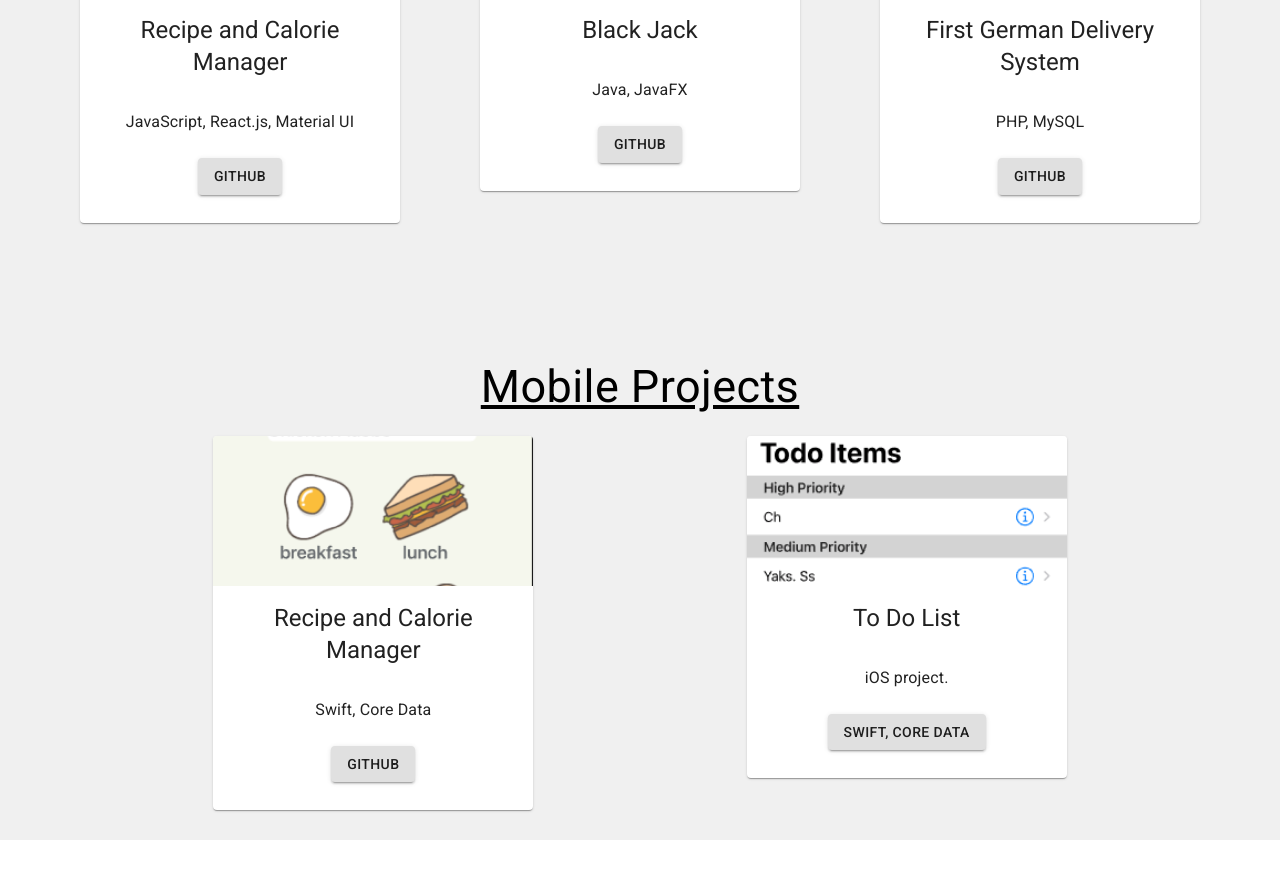
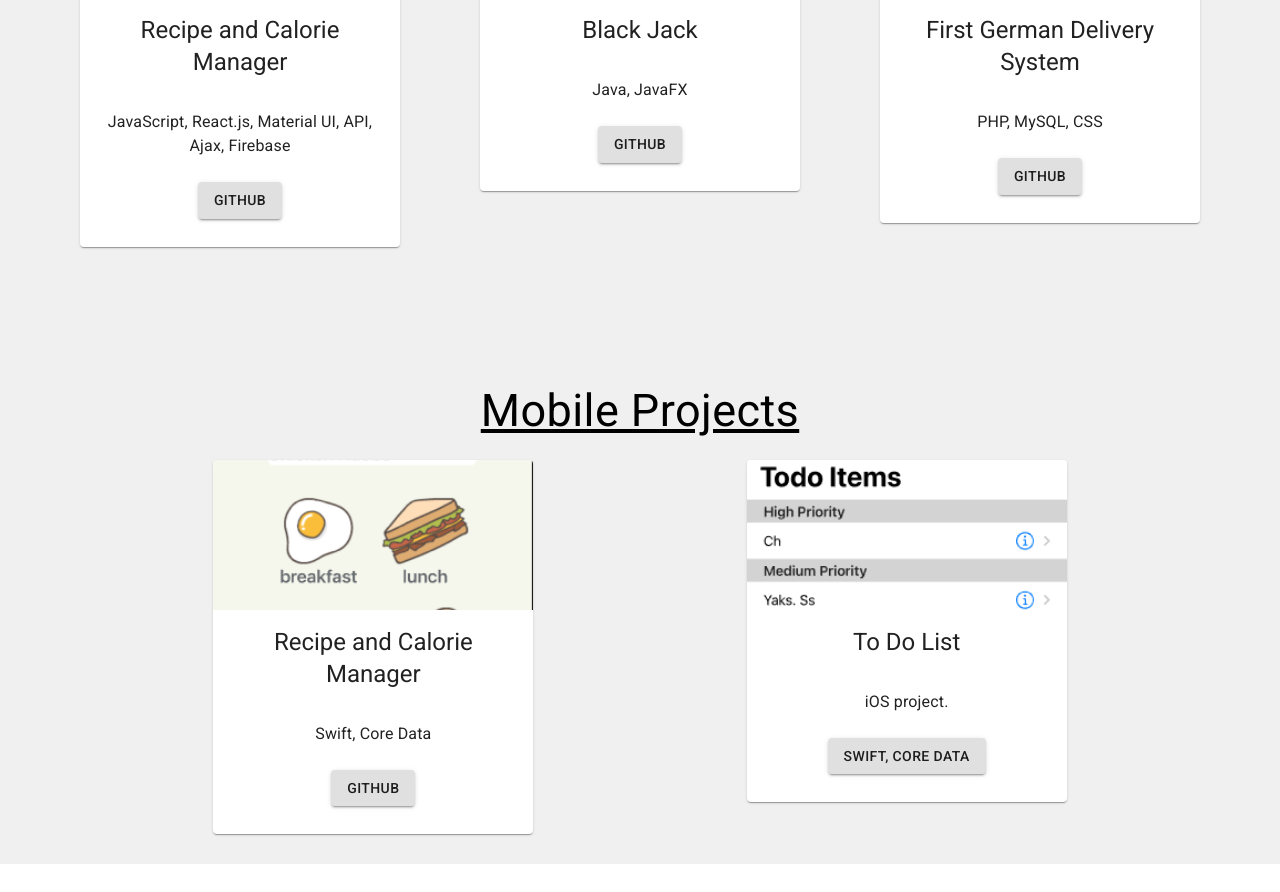
Before and after one commit to wangkalbi-gernessen/next-portfolio-website, a Next.js app: page / in a window 1280 px wide. Shown: the part 2282-3174 px from the top of the page. Built offline with nearby package versions, Linux system fonts and the light colour scheme.

Commit message:
Change content of React project

```diff
--- a/components/Projects.js
+++ b/components/Projects.js
@@ -79,11 +79,11 @@ const Projects = () => {
   const classes = useStyles();
 
   const webs = [
-    {id: 1, title: "Recipe and Calorie Manager", content: "JavaScript, React.js, Material UI", source: "GitHub", sourceHref: "https://github.com/wangkalbi-gernessen/React_Recipe_and_Calorie_Manager_App"/*, detail: "Detail"*/, image: "https://user-images.githubusercontent.com/37167797/126250654-9f98bb7a-99f0-49b3-9524-f43e68fa4058.png", language: "JavaScript, React.js, API, Material UI", library: "React.js"/*, picture1: "/blackjack_one.png", picture2: "/blackjack_two.png", description: "Black Jack is card game app. I’ve joined Black Jack project from the very beginning and helped launching the app. My responsibility is developing and maintaining the apps using Java and JavaFX. also code reviewing."*/
+    {id: 1, title: "Recipe and Calorie Manager", content: "JavaScript, React.js, Material UI, API, Ajax, Firebase", source: "GitHub", sourceHref: "https://github.com/wangkalbi-gernessen/React_Recipe_and_Calorie_Manager_App"/*, detail: "Detail"*/, image: "https://user-images.githubusercontent.com/37167797/126250654-9f98bb7a-99f0-49b3-9524-f43e68fa4058.png", language: "JavaScript, React.js, API, Material UI", library: "React.js"/*, picture1: "/blackjack_one.png", picture2: "/blackjack_two.png", description: "Black Jack is card game app. I’ve joined Black Jack project from the very beginning and helped launching the app. My responsibility is developing and maintaining the apps using Java and JavaFX. also code reviewing."*/
     },
     {id: 2, title: "Black Jack", content: "Java, JavaFX", source: "GitHub", sourceHref: "https://github.com/YumiMachino/Black-Jack"/*, detail: "Detail"*/, image: "/blackjack.png", language: "Java", library: "JavaFX"/*, picture1: "/blackjack_one.png", picture2: "/blackjack_two.png", description: "Black Jack is card game app. I’ve joined Black Jack project from the very beginning and helped launching the app. My responsibility is developing and maintaining the apps using Java and JavaFX. also code reviewing."*/
     },
-    {id: 3, title: "First German Delivery System", content: "PHP, MySQL", source: "GitHub", sourceHref: "https://github.com/wangkalbi-gernessen/FirstGermanDeliverySystem"/*, detail: "Detail"*/, image: "/css.png", language: "PHP, MySQL", /*library: "", picture1: "/todolist_one.png", picture2: "/todolist_two.png", description: "This app is my own project."},
+    {id: 3, title: "First German Delivery System", content: "PHP, MySQL, CSS", source: "GitHub", sourceHref: "https://github.com/wangkalbi-gernessen/FirstGermanDeliverySystem"/*, detail: "Detail"*/, image: "/css.png", language: "PHP, MySQL", /*library: "", picture1: "/todolist_one.png", picture2: "/todolist_two.png", description: "This app is my own project."},
   {id: 3, title: "Recipe and Calorie Manager", content: "React.js", source: "GitHub", sourceHref: "https://github.com/wangkalbi-gernessen/React_Recipe_and_Calorie_Manager_App", detail: "Detail", image: "/css.png", language: "React.js", library: "", picture1: "", picture2: "", description: "This app is my own project."*/}
   ];
 
```
